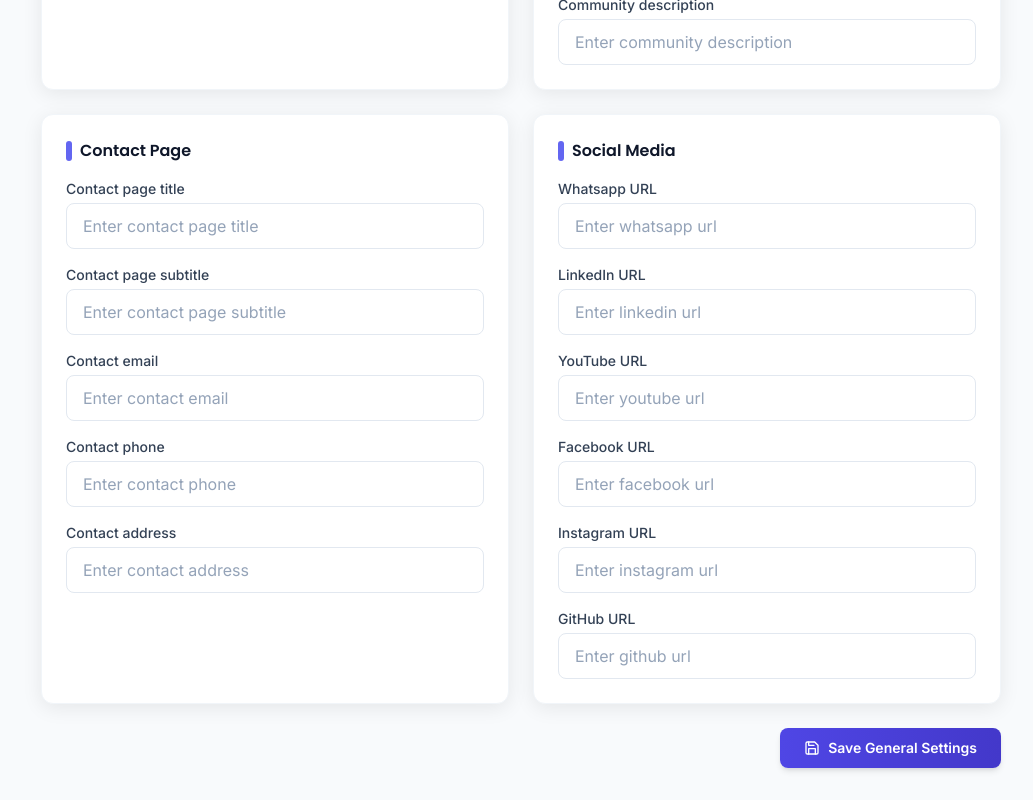
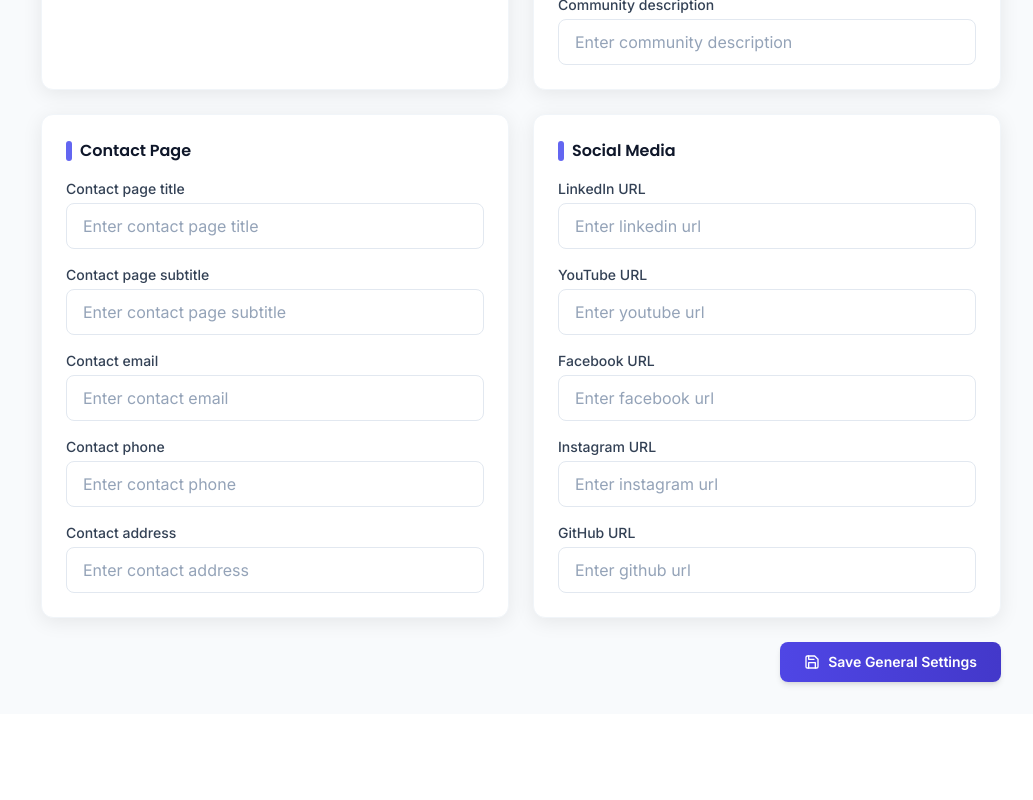
Before and after one commit to stackamit/StackAmit, a React (Vite) app in the folder client/: page /admin/settings in a window 1280 px wide. Shown: the part 1632-2432 px from the top of the page, without its empty margins (247-1280 px from the left). After the commit the page ends 2346 px from the top, so only its background shows below. Built offline with nearby package versions, Linux system fonts and the light colour scheme; no server answers; sample sign-in values are in the browser's storage.

Commit message:
Update AdminSettings.jsx
removed whatsapp link

```diff
--- a/client/src/pages/admin/AdminSettings.jsx
+++ b/client/src/pages/admin/AdminSettings.jsx
@@ -93,7 +93,6 @@ const AdminSettings = () => {
     { key: 'contactPhone', category: 'website', description: 'Contact phone', group: 'Contact Page' },
     { key: 'contactAddress', category: 'website', description: 'Contact address', group: 'Contact Page' },
     // Social Media
-    { key: 'socialWhatspp', category: 'website', description: 'Whatsapp URL', group: 'Social Media' },
     { key: 'socialLinkedin', category: 'website', description: 'LinkedIn URL', group: 'Social Media' },
     { key: 'socialYoutube', category: 'website', description: 'YouTube URL', group: 'Social Media' },
     { key: 'socialFacebook', category: 'website', description: 'Facebook URL', group: 'Social Media' },
```
